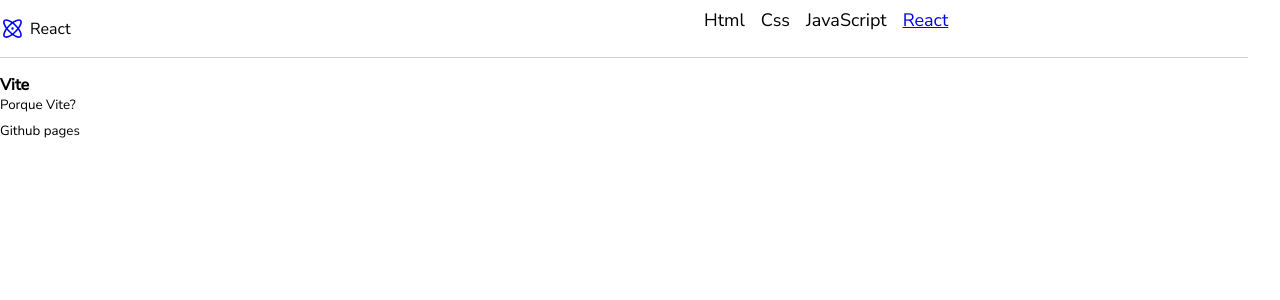
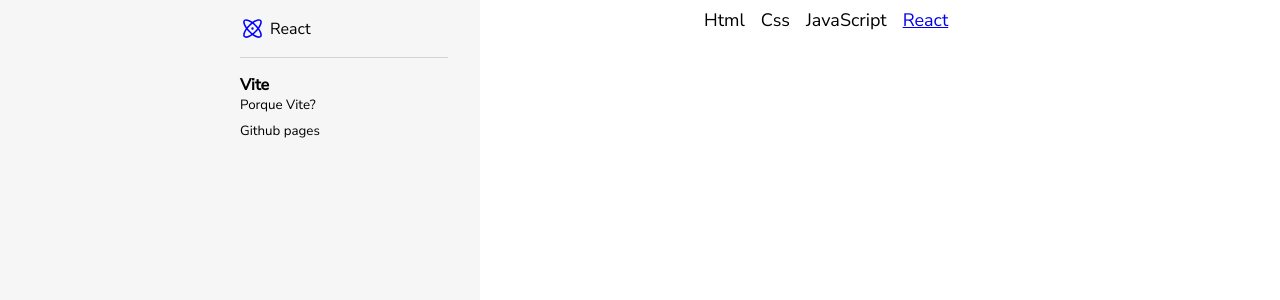
Before and after one commit to RafahOlive/basededados, a React (Vite) app: page /basededados/react in a window 1280 px wide. Shown: the top 300 px of the page. Built offline with nearby package versions, Linux system fonts and the light colour scheme.

Commit message:
Alterado layout

```diff
--- a/src/Router.tsx
+++ b/src/Router.tsx
@@ -1,6 +1,5 @@
 import { Routes, Route } from "react-router-dom";
-// import { Header } from "./components/Header";
-import { DefaultLayout } from "./layout/default/DefaultLayout";
+import { DefaultLayout } from "./layout/DefaultLayout";
 import { HtmlSideBar } from "./components/Sidebar/HtmlSideBar";
 import { CssSideBar } from "./components/Sidebar/CssSideBar";
 import { ReactSideBar } from "./components/Sidebar/ReactSideBar";
--- a/src/components/Sidebar/ReactSideBar/styles.ts
+++ b/src/components/Sidebar/ReactSideBar/styles.ts
@@ -1,7 +1,7 @@
 import styled from "styled-components";
 
 export const MainDiv = styled.div`
-  /* margin-left: 50%; */
+  margin-left: 50%;
 `;
 
 export const ReactTitle = styled.div`
--- a/src/layout/default/DefaultLayout.tsx
+++ b/src/layout/DefaultLayout/index.tsx
@@ -1,11 +1,13 @@
 import { Outlet } from "react-router-dom";
 import { Header } from "../../components/Header";
 
+import { Main } from "./styles";
+
 export function DefaultLayout() {
   return (
-    <div>
+    <Main>
       <Header />
       <Outlet />
-    </div>
+    </Main>
   );
 }
--- /dev/null
+++ b/src/layout/DefaultLayout/styles.ts
@@ -0,0 +1,12 @@
+import styled from "styled-components";
+
+export const Main = styled.div`
+  width: 480px;
+  height: 100vh;
+
+  background: #f6f6f7;
+
+  position: fixed;
+`;
+
+export const RightMenu = styled.div``;
```
Also changed, not shown: src/components/Header/index.tsx (+0 -28 lines).
